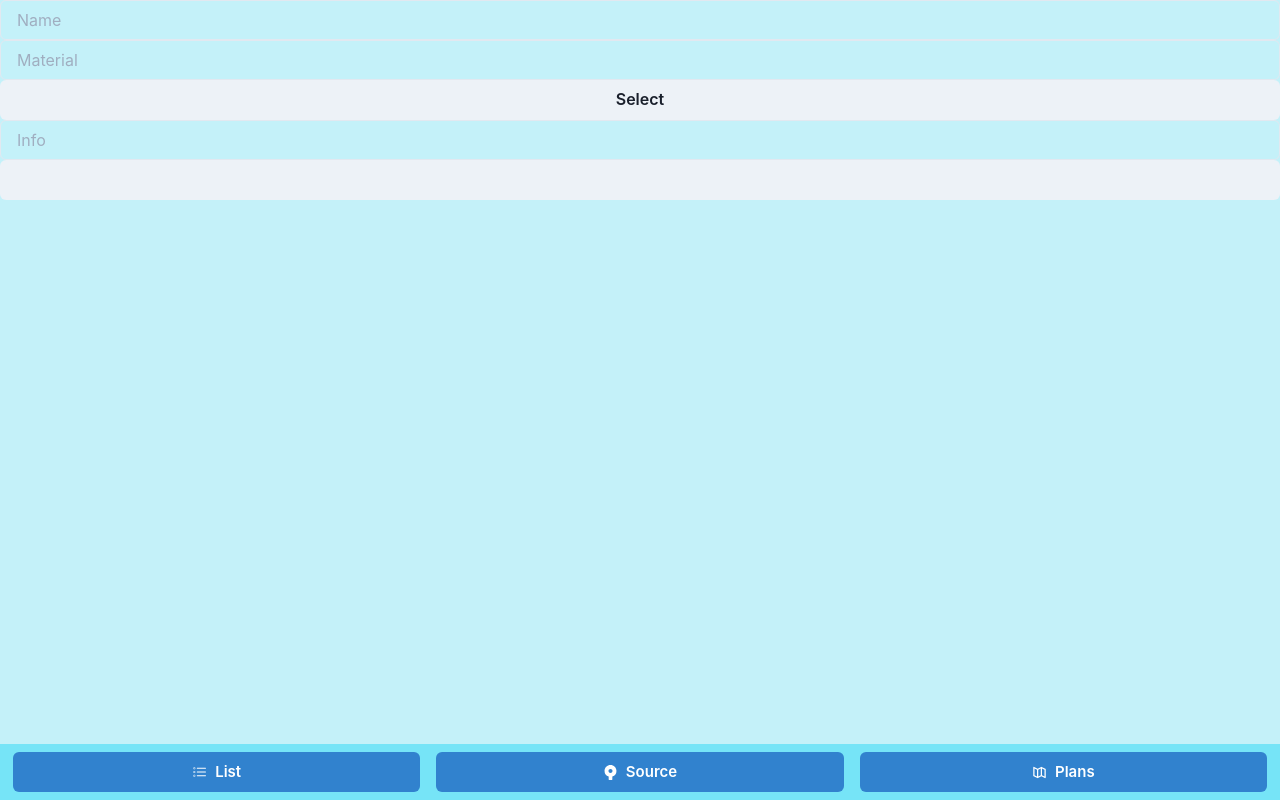
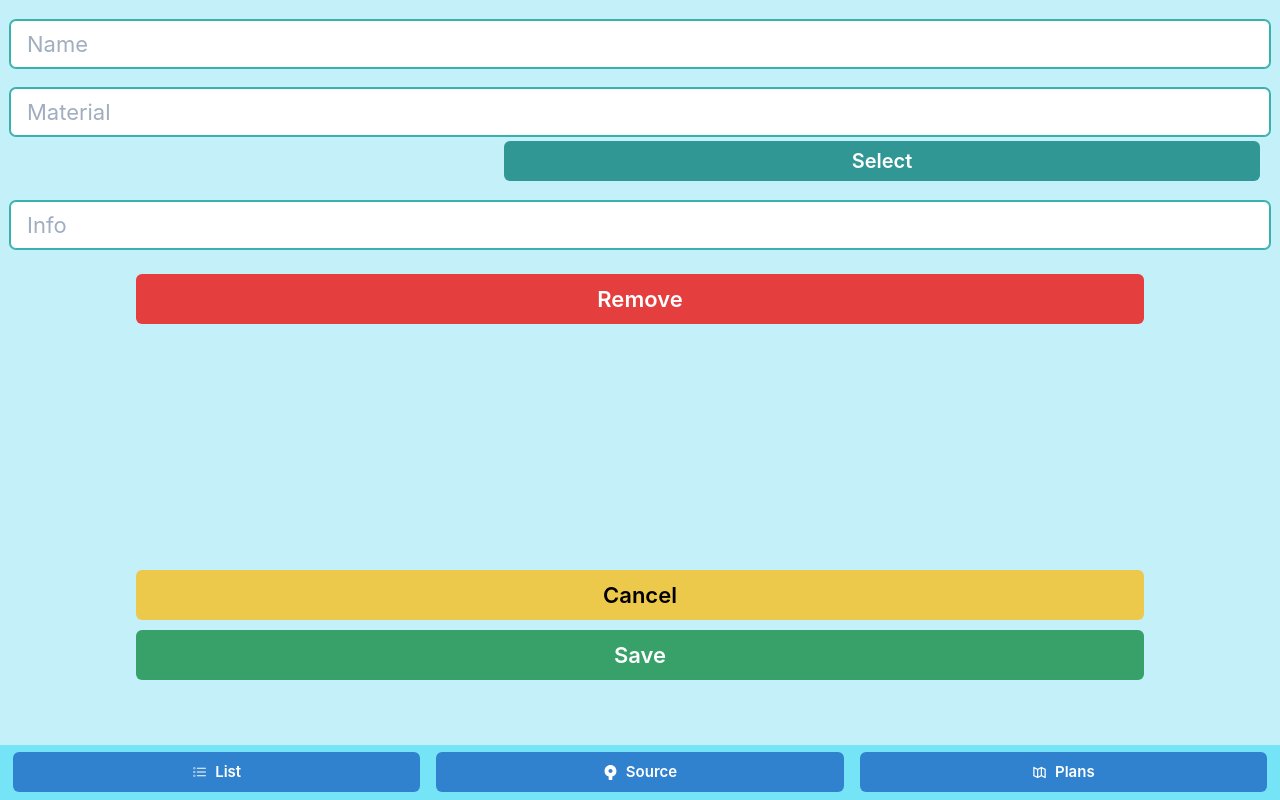
Before and after one commit to AndrejG231/Inejction-Molding-Hanbook, a React (Create React App) app in the folder web-app/: page /source in a window 1280 px wide. Both pictures are taken after a click on the button "Add". Built offline with nearby package versions, Linux system fonts and the light colour scheme.

Commit message:
Finished source management section

```diff
--- a/web-app/src/components/Layout.tsx
+++ b/web-app/src/components/Layout.tsx
@@ -19,7 +19,7 @@ export const Layout: FC<LayoutProps> = ({ children }) => {
 
   return (
     <Flex maxH="100vh" h="100vh" bg="cyan.100" direction="column">
-      <Box h="95%" maxH="93%">
+      <Box h="95%" overflowY="auto">
         {children}
       </Box>
       <Flex
--- a/web-app/src/components/SourceManagementComponents.tsx
+++ b/web-app/src/components/SourceManagementComponents.tsx
@@ -1,5 +1,14 @@
 import React, { FC } from "react";
-import { Flex, Input, Button, VStack, Center } from "@chakra-ui/react";
+import {
+  Flex,
+  Input,
+  Button,
+  VStack,
+  Center,
+  Spacer,
+  Text,
+  Box,
+} from "@chakra-ui/react";
 import { editFormProps } from "../types/sourceManagementTypes";
 import { materials } from "../private/data";
 
@@ -8,11 +17,17 @@ export const EditForm: FC<editFormProps> = ({
   setEditData,
   handleSubmit,
   setMatSelect,
+  endEditMode,
 }) => {
-  console.log(editData.material);
   return (
-    <Flex direction="column">
+    <Flex direction="column" m="10px" align="center" h="90%">
       <Input
+        fontSize="22px"
+        h="48px"
+        m="10px"
+        isInvalid
+        errorBorderColor="teal.400"
+        bg="white"
         placeholder="Name"
         value={editData.name}
         onChange={(event) =>
@@ -20,6 +35,13 @@ export const EditForm: FC<editFormProps> = ({
         }
       />
       <Input
+        fontSize="22px"
+        h="48px"
+        m="10px"
+        mb="5px"
+        isInvalid
+        errorBorderColor="teal.400"
+        bg="white"
         placeholder="Material"
         value={
           editData.material.startsWith("@m-")
@@ -30,29 +52,95 @@ export const EditForm: FC<editFormProps> = ({
           setEditData({ ...editData, material: event.target.value })
         }
       />
-      <Button onClick={setMatSelect}>Select</Button>
+      <Button
+        fontSize="20px"
+        w="60%"
+        h="40px"
+        mb="10px"
+        mr="10px"
+        ml="auto"
+        colorScheme="teal"
+        onClick={setMatSelect}
+      >
+        Select
+      </Button>
       <Input
+        fontSize="22px"
+        h="48px"
+        m="10px"
+        isInvalid
+        errorBorderColor="teal.400"
+        bg="white"
         placeholder="Info"
         value={editData.info}
         onChange={(event) =>
           setEditData({ ...editData, info: event.target.value })
         }
       />
-      <Button onClick={handleSubmit}></Button>
+      <Button
+        h="50px"
+        mt="15px"
+        w="80%"
+        fontSize="22px"
+        colorScheme="red"
+        onClick={() => {
+          endEditMode();
+          document.cookie = `@mat-${editData.name}=none;expires=Thu, 01 Jan 1970 00:00:00 UTC;`;
+        }}
+      >
+        Remove
+      </Button>
+      <Spacer />
+      <Button
+        h="50px"
+        mb="10px"
+        w="80%"
+        fontSize="22px"
+        colorScheme="yellow"
+        onClick={endEditMode}
+      >
+        Cancel
+      </Button>
+      <Button
+        fontSize="22px"
+        h="50px"
+        w="80%"
+        colorScheme="green"
+        onClick={handleSubmit}
+      >
+        Save
+      </Button>
     </Flex>
   );
 };
 
 export const MaterialSelect: FC<any> = ({ selectHandler }) => {
   return (
-    <VStack>
+    <VStack my="10px">
       {Object.keys(materials).map((material, index) => {
         return (
-          <Center key={index} onClick={() => selectHandler(material)}>
-            {materials[material].name}
-          </Center>
+          <Button
+            w="90%"
+            h="70px"
+            fontSize="16px"
+            colorScheme="blue"
+            key={index}
+            onClick={() => selectHandler(`@m-${material}`)}
+          >
+            <Text textAlign="center" fontSize="20px" whiteSpace="break-spaces">
+              {materials[material].name}
+            </Text>
+          </Button>
         );
       })}
+      <Button
+        w="80%"
+        h="50px"
+        onClick={() => selectHandler("")}
+        colorScheme="red"
+      >
+        Cancel
+      </Button>
     </VStack>
   );
 };
--- a/web-app/src/pages/SourceManagement.tsx
+++ b/web-app/src/pages/SourceManagement.tsx
@@ -1,9 +1,10 @@
-import { Box, Button, Flex, Input } from "@chakra-ui/react";
-import React, { FC, useState } from "react";
+import { Button, Flex, Text, VStack } from "@chakra-ui/react";
+import React, { FC, useEffect, useState } from "react";
 import {
   EditForm,
   MaterialSelect,
 } from "../components/SourceManagementComponents";
+import { materials } from "../private/data";
 import { editStateType } from "../types/sourceManagementTypes";
 import { parseMaterialCookies } from "../utilities/parseCookies";
 
@@ -20,15 +21,20 @@ export const SourceManagement: FC = () => {
   const [editValues, setEditValues] = useState<editStateType>(defaultEditState);
 
   const submitDataEdit = () => {
-    document.cookie = `@mat-${editValues.name}=${editValues.material}@info@${editValues.info}`;
+    document.cookie = `@mat-${editValues.name}=${editValues.material}@info@${editValues.info};expires=Fri, 31 Dec 9999 23:59:59 GMT";`;
     setEditMode(false);
-    setCookies(parseMaterialCookies());
   };
 
   const handleMaterialSelect = (material: string) => {
-    setEditValues({ ...editValues, material: `@m-${material}` });
+    setEditValues({ ...editValues, material: material });
     setMatSelMode(false);
   };
+
+  useEffect(() => {
+    if (!editMode) {
+      setCookies(parseMaterialCookies);
+    }
+  }, [setCookies, editMode]);
 
   if (matSelMode) {
     return <MaterialSelect selectHandler={handleMaterialSelect} />;
@@ -41,22 +47,55 @@ export const SourceManagement: FC = () => {
         setEditData={setEditValues}
         handleSubmit={() => submitDataEdit()}
         setMatSelect={() => setMatSelMode(true)}
+        endEditMode={() => {
+          setEditMode(false);
+        }}
       />
     );
   }
 
   return (
-    <div>
-      {cookies.map((cookie) => {
-        return (
-          <div>
-            {cookie.name},<br />
-            {cookie.material}, <br />
-            {cookie.info}
-          </div>
-        );
-      })}
+    <Flex alignItems="center" direction="column">
+      <VStack w="100%" align="center">
+        {cookies.map((cookie, index) => {
+          return (
+            <Flex
+              key={index}
+              mt="10px"
+              p="10px"
+              direction="column"
+              w="95%"
+              border="2px solid teal"
+              borderRadius="15px"
+              background="blue.200"
+              fontSize="24px"
+              fontWeight="600"
+              onClick={() => {
+                setEditMode(true);
+                setEditValues({
+                  name: cookie.name,
+                  material: cookie.material,
+                  info: cookie.info,
+                });
+              }}
+            >
+              <Flex justify="space-between" borderBottom="2px solid teal">
+                <Text textAlign="left">{cookie.name}</Text>
+                <Text textAlign="right">{cookie.info}</Text>
+              </Flex>
+              <Text textAlign="center" fontSize="16px">
+                {cookie.material.startsWith("@m-")
+                  ? materials[cookie.material.slice(3)].name
+                  : cookie.material}
+              </Text>
+            </Flex>
+          );
+        })}
+      </VStack>
       <Button
+        m="auto"
+        mt="10px"
+        w="80%"
         colorScheme="teal"
         onClick={() => {
           setEditMode(true);
@@ -65,6 +104,6 @@ export const SourceManagement: FC = () => {
       >
         Add
       </Button>
-    </div>
+    </Flex>
   );
 };
--- a/web-app/src/types/sourceManagementTypes.ts
+++ b/web-app/src/types/sourceManagementTypes.ts
@@ -11,4 +11,5 @@ export type editFormProps = {
   setEditData: (editData: editStateType) => void;
   handleSubmit: onClick<HTMLButtonElement>;
   setMatSelect: () => void;
+  endEditMode: () => void;
 };
```
